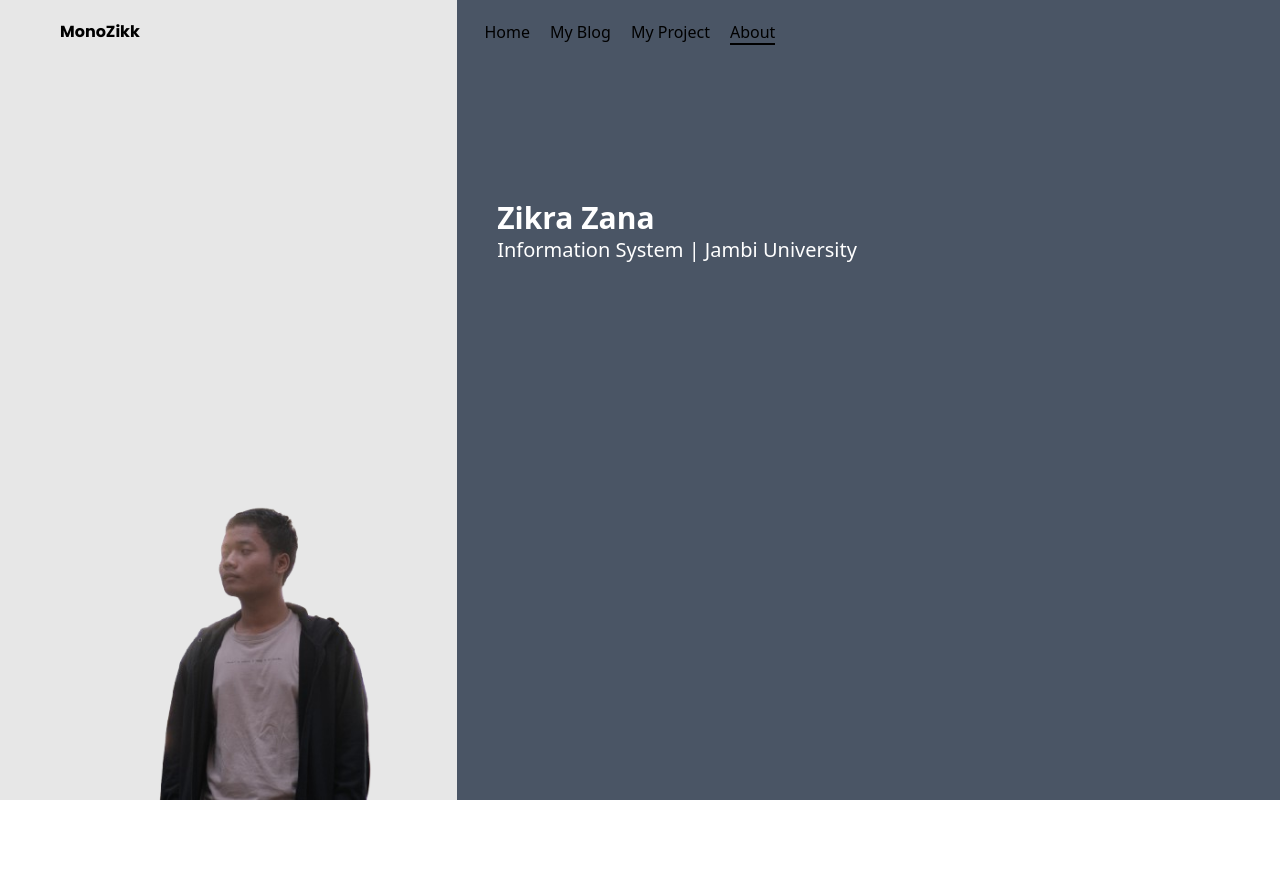
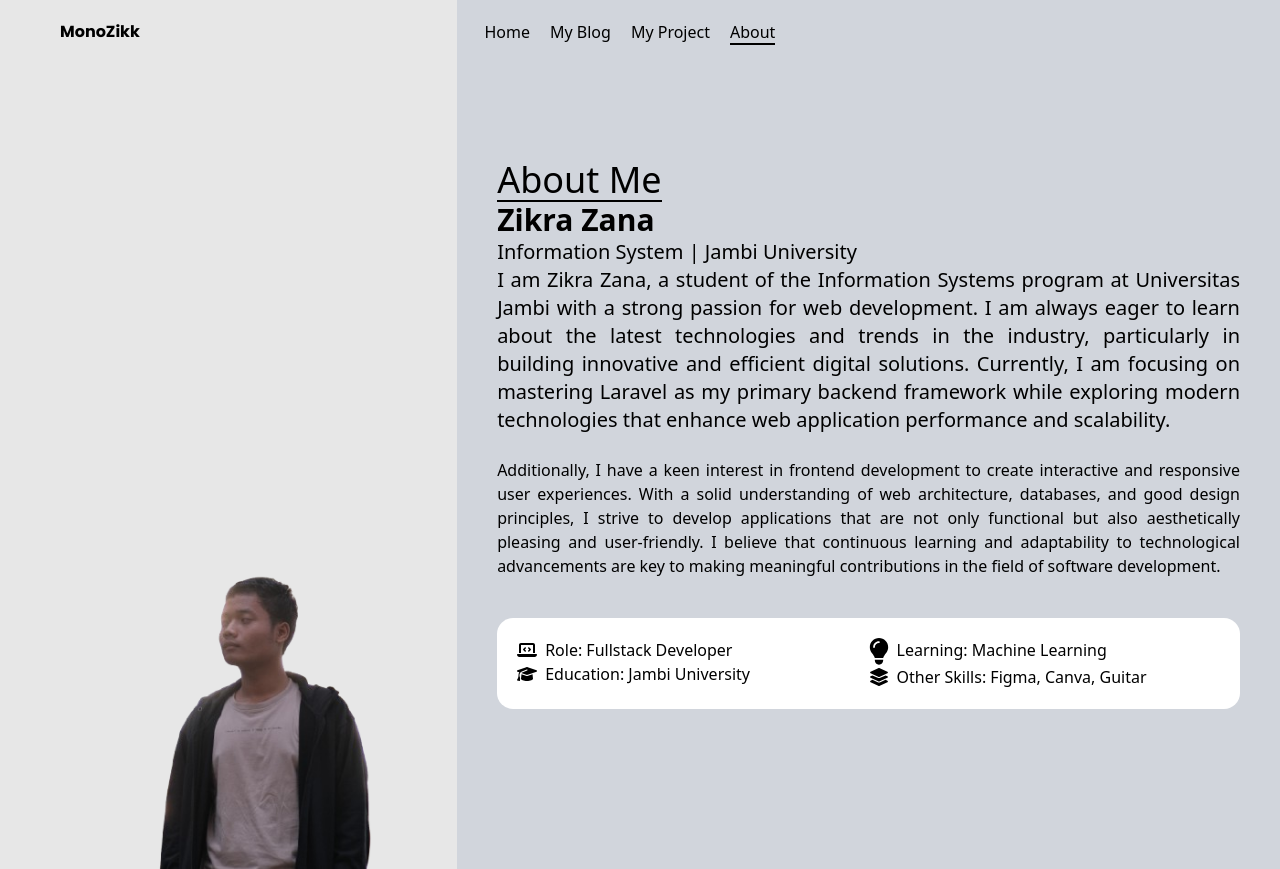
Before and after one commit to ZikraZana/portfolio-v2, a Next.js app: page /about in a window 1280 px wide. Before the commit the page ends 800 px from the top, so only its background shows below. Built offline with nearby package versions, Linux system fonts and the light colour scheme.

Commit message:
installment design progress about

```diff
--- a/src/component/about/Content_About.jsx
+++ b/src/component/about/Content_About.jsx
@@ -1,14 +1,57 @@
+import { faGraduationCap, faLaptopCode, faLayerGroup, faLightbulb } from "@fortawesome/free-solid-svg-icons"
+import { FontAwesomeIcon } from "@fortawesome/react-fontawesome"
+
 const Content_About = () => {
     return (
         <>
             <div className="min-h-screen bg-bg_primary grid grid-cols-[1fr_1.8fr] ">
                 <div className="flex justify-end items-end flex-col">
-                    <img className="" src="profile/foto_diri.png" alt="" height={'2000px'}/>
+                    <img className="" src="profile/foto_diri.png" alt="" height={'2000px'} />
                 </div>
-                <div className="bg-gray-600 text-white py-50 px-10">
+                <div className="bg-gray-300 py-40 px-10 text-justify">
+                    <h1 className="text-4xl border-b-2 w-fit">About Me</h1>
                     <p className="text-3xl font-bold">Zikra Zana</p>
                     <p className="text-xl font-light">Information System | Jambi University</p>
+                    <p className="text-xl">
+                        I am Zikra Zana, a student of the Information Systems program at Universitas Jambi
+                        with a strong passion for web development. I am always eager to learn about the
+                        latest technologies and trends in the industry, particularly in building innovative
+                        and efficient digital solutions. Currently, I am focusing on mastering Laravel as my
+                        primary backend framework while exploring modern technologies that enhance web application
+                        performance and scalability.
+                    </p>
+                    <br />
+                    <p>
+                        Additionally, I have a keen interest in frontend development to create interactive
+                        and responsive user experiences. With a solid understanding of web architecture,
+                        databases, and good design principles, I strive to develop applications that are not
+                        only functional but also aesthetically pleasing and user-friendly. I believe that continuous
+                        learning and adaptability to technological advancements are key to making meaningful contributions
+                        in the field of software development.
+                    </p>
 
+                    <div className="grid grid-cols-2 mt-10 bg-white p-5 rounded-2xl">
+                        <div>
+                            <div className="flex gap-2">
+                                <FontAwesomeIcon icon={faLaptopCode} width={'20px'} />
+                                <p>Role: Fullstack Developer</p>
+                            </div>
+                            <div className="flex gap-2">
+                                <FontAwesomeIcon icon={faGraduationCap} width={'20px'} />
+                                <p>Education: Jambi University</p>
+                            </div>
+                        </div>
+                        <div>
+                            <div className="flex gap-2">
+                                <FontAwesomeIcon icon={faLightbulb} width={'20px'} />
+                                <p>Learning: Machine Learning</p>
+                            </div>
+                            <div className="flex gap-2">
+                                <FontAwesomeIcon icon={faLayerGroup} width={'20px'} />
+                                <p>Other Skills: Figma, Canva, Guitar</p>
+                            </div>
+                        </div>
+                    </div>
                 </div>
             </div>
         </>
```
